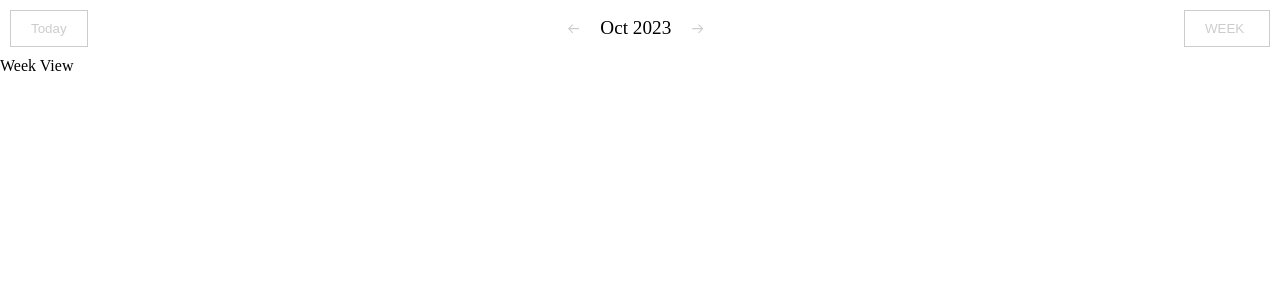
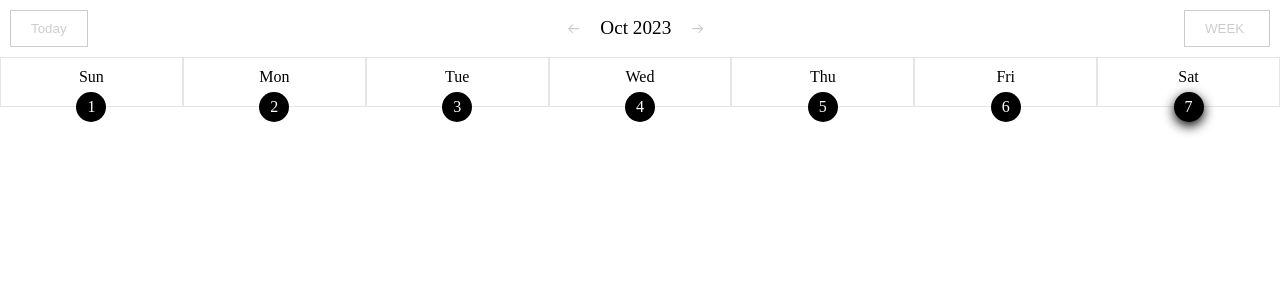
Before and after one commit to Ayush-2001-Dhanraj/calendar, a React (Create React App) app: page / in a window 1280 px wide. Shown: the top 300 px of the page. Built offline with nearby package versions, Linux system fonts and the light colour scheme.

Commit message:
Start week View, Code refactor, complete all datas

```diff
--- a/src/components/container/index.tsx
+++ b/src/components/container/index.tsx
@@ -9,7 +9,9 @@ import YearView from "../yearView";
 export default function Container() {
   const [selectedDate, setSelectedDate] = useState<Date>(new Date());
 
-  const [calendarData, setCalendarData] = useState<any>([]);
+  const [weekData, setWeekData] = useState<Array<Date>>([]);
+  const [monthData, setMonthData] = useState<Array<Array<Date>>>([]);
+  const [yearData, setYearData] = useState<Array<Array<Array<Date>>>>([]);
 
   const [viewSelected, setViewSelected] = useState<calendarViews>(
     calendarViews.WEEK
@@ -19,9 +21,9 @@ export default function Container() {
     setSelectedDate(date);
   };
 
-  const createWeekData = () => {
+  const createWeekData = (existingDate: Date) => {
     console.log("week");
-    let firstDayOfWeek = new Date(selectedDate);
+    let firstDayOfWeek = new Date(existingDate);
     firstDayOfWeek.setDate(firstDayOfWeek.getDate() - firstDayOfWeek.getDay());
     const week: Array<Date> = [firstDayOfWeek];
 
@@ -33,7 +35,7 @@ export default function Container() {
       );
       week.push(newDate);
     }
-    // console.log(week);
+    return week;
   };
 
   const createMonthData = (existingDate: Date) => {
@@ -95,20 +97,21 @@ export default function Container() {
   const createCalendarDate = () => {
     if (viewSelected === calendarViews.MONTH) {
       if (
-        calendarData[2] &&
-        calendarData[2][6] &&
-        calendarData[2][6].getMonth() === selectedDate.getMonth()
+        monthData[2] &&
+        monthData[2][6] &&
+        monthData[2][6].getMonth() === selectedDate.getMonth()
       ) {
         return;
       }
       const updatedData: Array<Array<Date>> = createMonthData(selectedDate);
-      setCalendarData(updatedData);
+      setMonthData(updatedData);
     } else if (viewSelected === calendarViews.WEEK) {
-      createWeekData();
+      const updatedData: Array<Date> = createWeekData(selectedDate);
+      setWeekData(updatedData);
     } else if (viewSelected === calendarViews.YEAR) {
       const updatedData: Array<Array<Array<Date>>> =
         createYearData(selectedDate);
-      setCalendarData(updatedData);
+      setYearData(updatedData);
     }
   };
 
@@ -139,16 +142,26 @@ export default function Container() {
         onClickToday={onClickToday}
         setViewSelected={setViewSelected}
       />
-      {viewSelected === calendarViews.WEEK && <WeekView />}
+      {viewSelected === calendarViews.WEEK && (
+        <WeekView
+          week={weekData}
+          selectedDate={selectedDate}
+          onChangeDate={handleChangeSelectedDate}
+        />
+      )}
       {viewSelected === calendarViews.MONTH && (
         <Month
+          month={monthData}
           selectedDate={selectedDate}
-          calendarData={calendarData}
           onChangeDate={handleChangeSelectedDate}
         />
       )}
       {viewSelected === calendarViews.YEAR && (
-        <YearView calendarData={calendarData} />
+        <YearView
+          year={yearData}
+          selectedDate={selectedDate}
+          onChangeDate={handleChangeSelectedDate}
+        />
       )}
     </div>
   );
--- a/src/components/monthView/index.tsx
+++ b/src/components/monthView/index.tsx
@@ -1,24 +1,14 @@
 import React, { memo } from "react";
-import styles from "./month.module.css";
-import { weekHeads } from "../../common/index";
+import WeekHeads from "../weekHeads";
 import { MonthProps } from "../../common/interfaces";
+
 import Week from "./week";
 
-function Month({ selectedDate, onChangeDate, calendarData }: MonthProps) {
-  const WeekHeadsSection = (
-    <div className={styles.week}>
-      {weekHeads.map((head: string) => (
-        <div key={head} className={styles.headsOfWeek}>
-          {head}
-        </div>
-      ))}
-    </div>
-  );
-
+function Month({ selectedDate, onChangeDate, month }: MonthProps) {
   const MonthSection = () => {
     return (
       <>
-        {calendarData.map((week, index) => (
+        {month.map((week, index) => (
           <Week
             key={`week ${index + 1}`}
             week={week}
@@ -31,10 +21,10 @@ function Month({ selectedDate, onChangeDate, calendarData }: MonthProps) {
   };
 
   return (
-    <div className={styles.month}>
-      {WeekHeadsSection}
+    <>
+      <WeekHeads />
       <MonthSection />
-    </div>
+    </>
   );
 }
 
--- a/src/components/monthView/month.module.css
+++ /dev/null
@@ -1,12 +0,0 @@
-.month {
-
-    .week {
-        display: flex;
-    }
-
-    .headsOfWeek {
-        padding: 10px;
-        border: 1px solid rgba(1, 1, 1, 0.1);
-        flex: 1;
-    }
-}
--- /dev/null
+++ b/src/components/weekHeads/index.tsx
@@ -0,0 +1,24 @@
+import React from "react";
+import styles from "./weekHeads.module.css";
+import { calendarViews, weekHeads } from "../../common";
+
+interface WeekHeadsProps {
+  view?: calendarViews;
+}
+
+export default function WeekHeads({ view }: WeekHeadsProps) {
+  return (
+    <div className={styles.week}>
+      {weekHeads.map((head: string) => (
+        <div
+          key={head}
+          className={`${styles.headsOfWeek} ${
+            view === calendarViews.WEEK ? styles.weekView : ""
+          }`}
+        >
+          {head}
+        </div>
+      ))}
+    </div>
+  );
+}
--- /dev/null
+++ b/src/components/weekHeads/weekHeads.module.css
@@ -0,0 +1,14 @@
+.week {
+    display: flex;
+}
+
+.headsOfWeek {
+    padding: 10px;
+    border: 1px solid rgba(1, 1, 1, 0.1);
+    flex: 1;
+}
+
+.weekView {
+    text-align: center;
+    padding-bottom: 20px;
+}
--- a/src/components/weekView/index.tsx
+++ b/src/components/weekView/index.tsx
@@ -1,6 +1,35 @@
 import React from "react";
 import styles from "./weekView.module.css";
+import { WeekProps } from "../../common/interfaces";
+import WeekHeads from "../weekHeads";
+import { calendarViews, monthHeads } from "../../common";
 
-export default function WeekView() {
-  return <div className={styles.weekView}>Week View</div>;
+export default function WeekView({ week, selectedDate }: WeekProps) {
+  return (
+    <div className={styles.weekView}>
+      <WeekHeads view={calendarViews.WEEK} />
+      <div className={styles.mainContainer}>
+        {week.map((dayOfWeek, index) => {
+          return (
+            <div
+              key={`Day cel ${index} ${
+                monthHeads[dayOfWeek.getMonth()]
+              } ${dayOfWeek.getDate()}`}
+              className={`${styles.DateNumberContainer}`}
+            >
+              <span
+                className={`${styles.DateNumber} ${
+                  selectedDate.getDate() === dayOfWeek.getDate()
+                    ? styles.currentDate
+                    : ""
+                }`}
+              >
+                {dayOfWeek.getDate()}
+              </span>
+            </div>
+          );
+        })}
+      </div>
+    </div>
+  );
 }
--- a/src/components/weekView/weekView.module.css
+++ b/src/components/weekView/weekView.module.css
@@ -0,0 +1,33 @@
+.mainContainer {
+    display: flex;
+}
+
+.currentDate {
+    box-shadow: 0 4px 12px #000;
+}
+
+.DateNumberContainer {
+    flex: 1;
+    position: relative;
+}
+
+.DateNumber {
+    padding: 15px;
+    width: 25px;
+    height: 25px;
+    display: flex;
+    border-radius: 50%;
+    justify-content: center;
+    align-items: center;
+    background-color: #000;
+    color: #fff;
+    position: absolute;
+    top: 0;
+    left: 50%;
+    transform: translate(-50%, -50%);
+    cursor: pointer;
+}
+
+.DateNumber:hover {
+    box-shadow: 0 2px 6px rgba(0, 0, 0, 0.5);
+}
```
Also changed, not shown: src/common/interfaces.ts (+10 -5 lines), src/components/yearView/index.tsx (+3 -6 lines).
